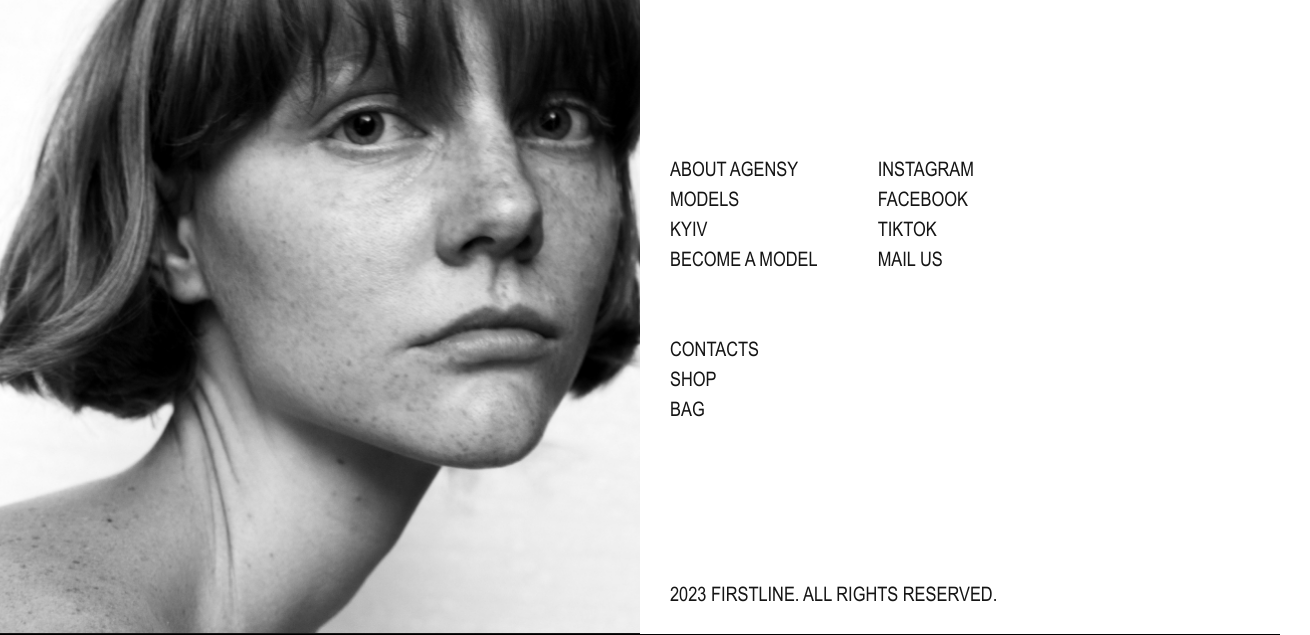
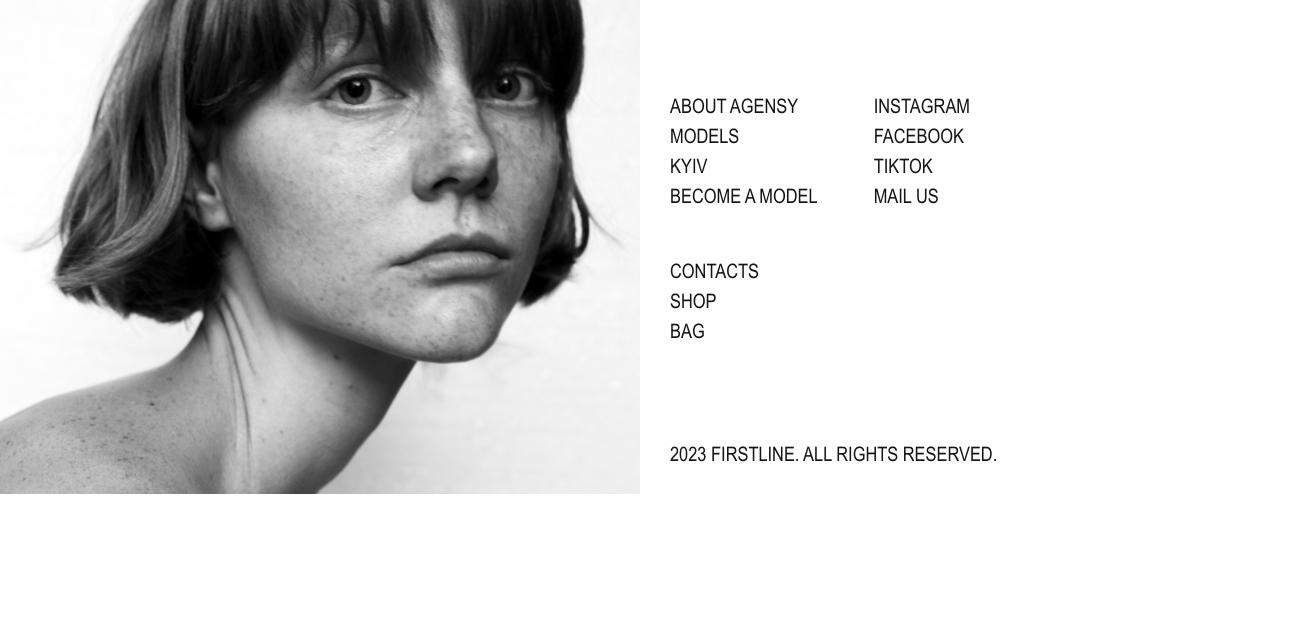
Before and after one commit to PaulTea-n/firstline, a website: page models.html in a window 1280 px wide. Shown: the part 1955-2590 px from the top of the page, 1310 px wide, since content can reach past the window. After the commit the page ends 2449 px from the top, so only its background shows below. Drawn offline with Linux system fonts and the light colour scheme; a web font is replaced by a local one.

Commit message:
fix footer

```diff
--- a/models.html
+++ b/models.html
@@ -485,7 +485,7 @@
 
         <div class="footer-left ">
             <div class="footer-left_logo "><img src="./img/models/footer-logo_black.svg" alt="footer-logo"></div>
-            <img class="footer-img " src="./img/models/footer-models.jpg " alt="footer-img ">
+            <img class="footer-img " src="./img/models/footer-models2.jpg " alt="footer-img ">
         </div>
 
         <div class="footer-right ">
--- a/scss/about-page.scss
+++ b/scss/about-page.scss
@@ -6,7 +6,7 @@ body {
 
 .about {
     margin-top: 63px;
-    overflow-x: hidden;
+    // overflow-x: hidden;
     // overflow-x: hidden;
 }
 
--- a/scss/footer.scss
+++ b/scss/footer.scss
@@ -1,33 +1,36 @@
 /* =========footer============ */
 
 .footer {
-    overflow-x: hidden;
     display: flex;
     font-family: "Arial Narrow";
     font-size: 20px;
     text-transform: uppercase;
     color: $black;
     /* height: 50vw; */
-    height: 700px;
-    border-bottom: 1px solid #000000;
+    // height: 700px;
+    // border-bottom: 1px solid #000000;
     // background-color: #F8F6F2;
     position: relative;
-    background: $white;
+    flex-direction: row;
+    flex-wrap: nowrap;
+    justify-content: space-between;
 
+    // background: $white;
     @media(max-width: $tablet-bp-max) {
-        height: 600px;
+        height: 450px;
     }
 
     @media(max-width: $mobile-bp) {
         flex-direction: column;
-        height: 1034px;
+        // height: 1034px;
     }
 
     .footer-left {
         min-width: 50%;
+        max-width: 50%;
 
         @media(max-width: $mobile-bp) {
-            width: 100%;
+            max-width: 100%;
             height: 500px;
         }
     }
@@ -36,11 +39,12 @@
         display: flex;
         flex-direction: column;
         justify-content: space-between;
-        padding: 30px;
+        padding: 30px 0px 30px 30px;
         min-width: 50%;
+        max-width: 50%;
 
         @media(max-width: $mobile-bp) {
-            min-height: 534px;
+            min-height: 450px;
             border-top: 0px solid #000000;
         }
     }
@@ -80,13 +84,16 @@
     // width: max-content;
     display: flex;
     flex-wrap: wrap;
+    width: 300px;
+    height: 300px;
+    justify-content: space-between;
+    align-content: space-around;
 }
 
-.footer-nav1 {
-    //     grid-area: 1 / 1 / 2 / 2;
-    margin: 0px 60px 60px 0px;
-}
-
+// .footer-nav1 {
+//     //     grid-area: 1 / 1 / 2 / 2;
+//     // margin: 0px 60px 60px 0px;
+// }
 // .footer-nav2 {
 //     grid-area: 1 / 2 / 2 / 3;
 // }
```
Also changed, not shown: img/models/footer-models2.jpg (added), scss/main.css, 1 other file.
